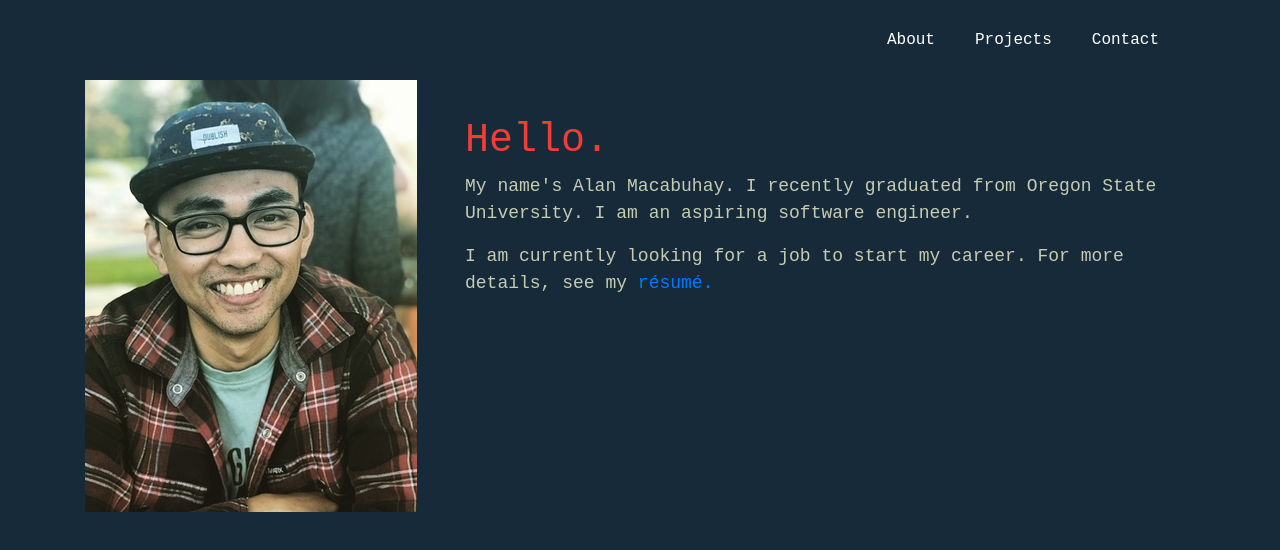
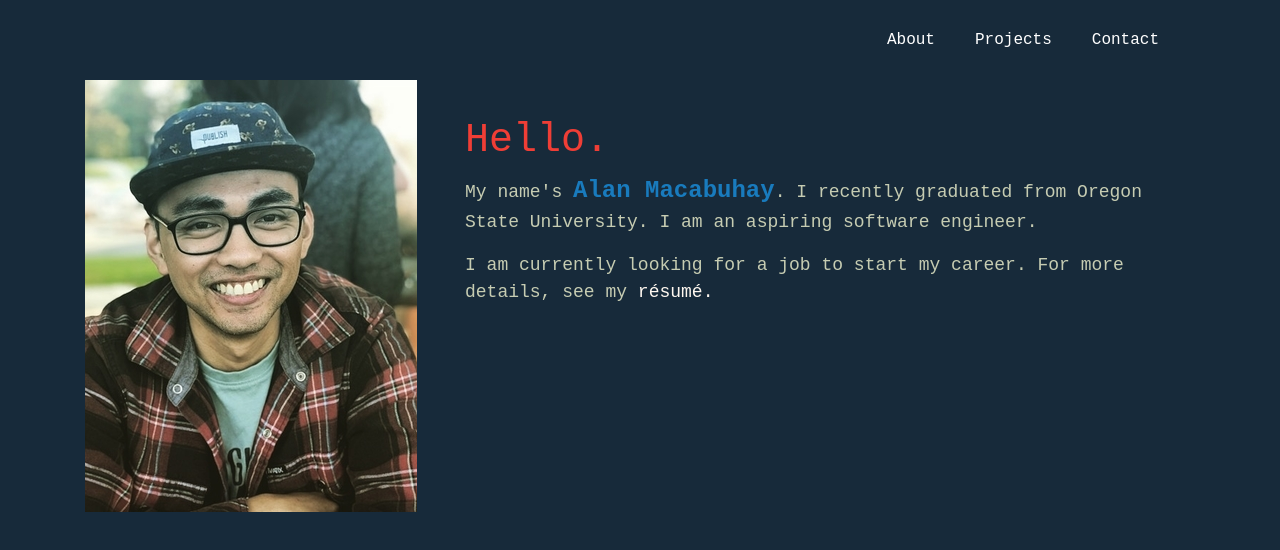
Before and after one commit to amac714/my-website, a Gatsby site: page / in a window 1280 px wide. Built offline with nearby package versions, Linux system fonts and the light colour scheme; Gatsby itself is replaced by a stand-in of ours.

Commit message:
fixed font color

```diff
--- a/src/pages/index.js
+++ b/src/pages/index.js
@@ -15,13 +15,20 @@ const IndexPage = () => (
       <Col sm={8}>
         <h1 style={{ paddingTop: `5%` }}>Hello.</h1>
         <p>
-          My name's Alan Macabuhay. I recently graduated from Oregon State
-          University. I am an aspiring software engineer.
+          My name's{" "}
+          <span style={{ color: `#197BBD`, fontSize: `24px` }}>
+            <strong>Alan Macabuhay</strong>
+          </span>
+          . I recently graduated from Oregon State University. I am an aspiring
+          software engineer.
         </p>
         <p>
           I am currently looking for a job to start my career. For more details,
           see my{" "}
-          <a href="https://docs.google.com/document/d/1Emf02M1PUjog2N93UquHZGUk8sEEv9BqSvKnWfG-45Q/edit?usp=sharing">
+          <a
+            href="https://docs.google.com/document/d/1Emf02M1PUjog2N93UquHZGUk8sEEv9BqSvKnWfG-45Q/edit?usp=sharing"
+            style={{ color: `#FFF8F0` }}
+          >
             résumé.
           </a>
         </p>
```
